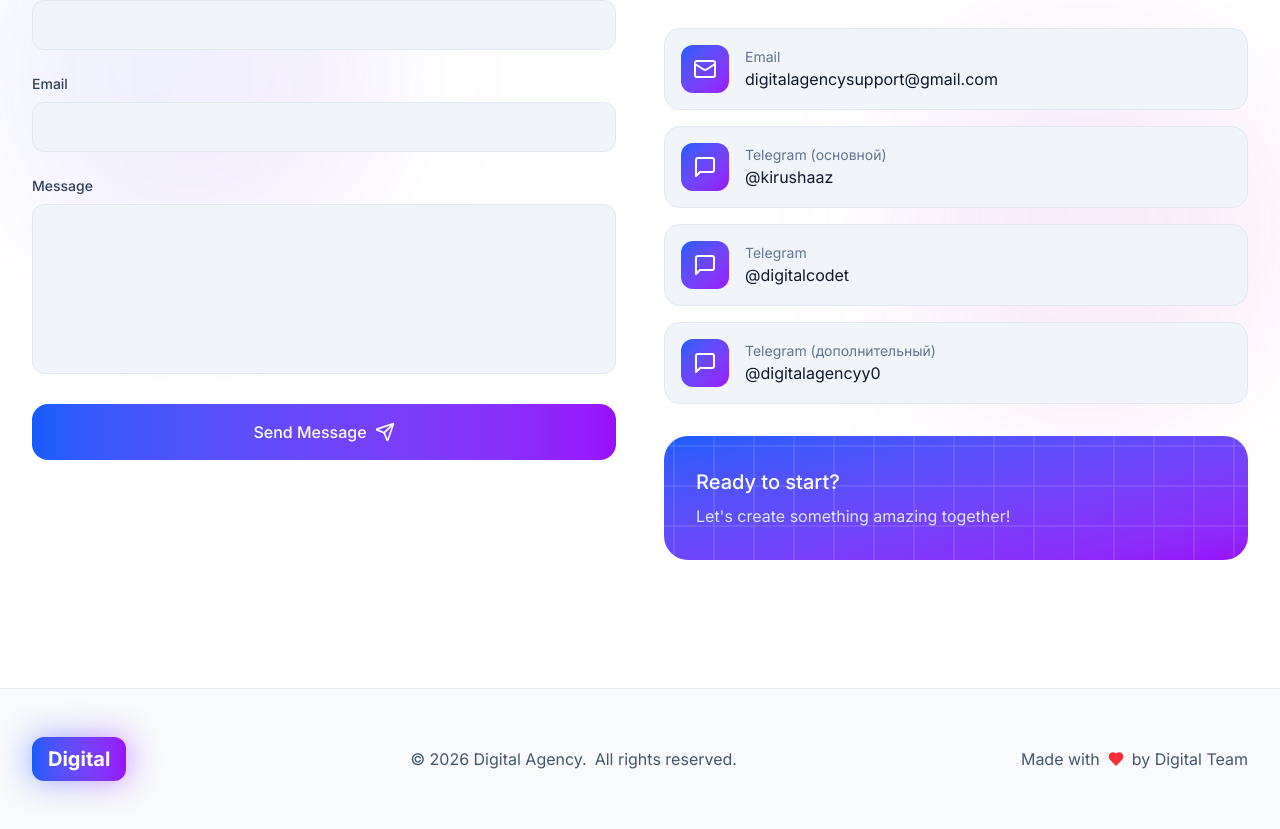
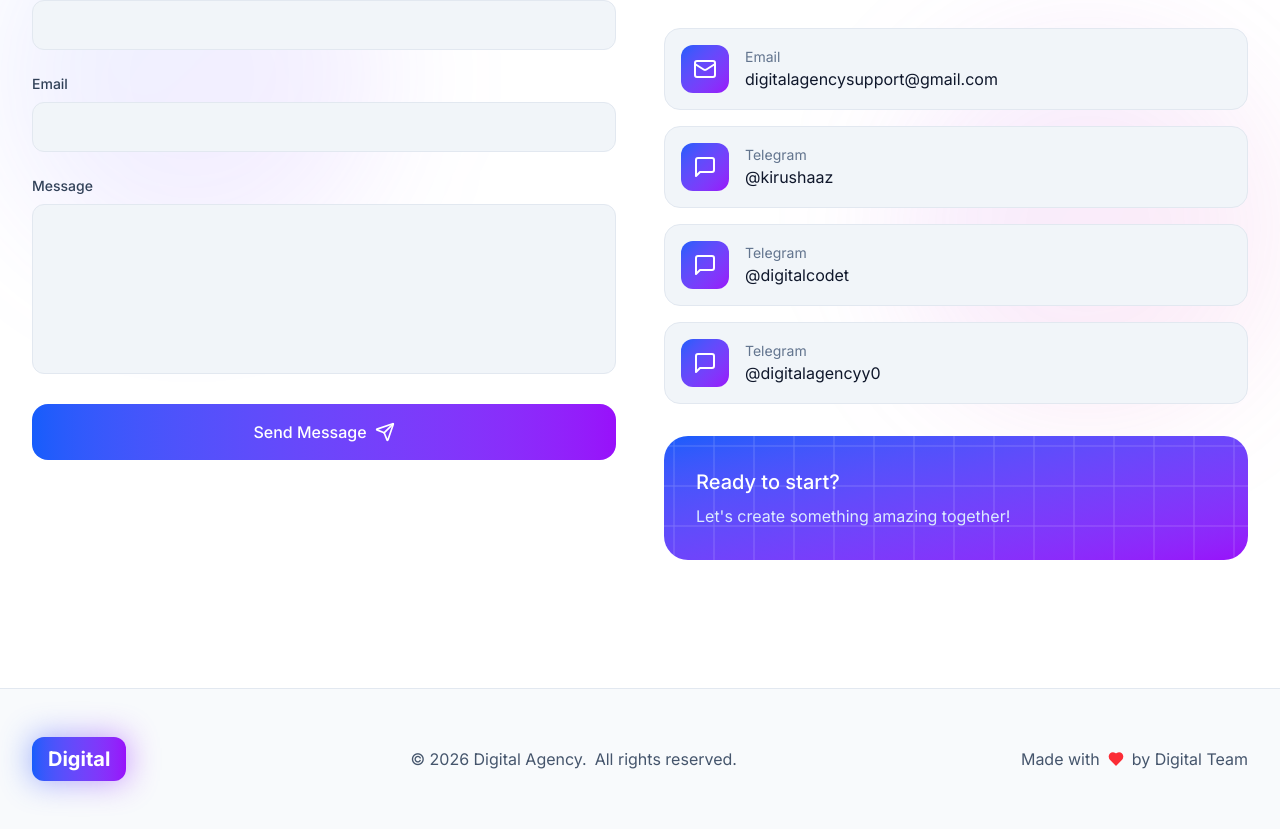
Before and after one commit to AlexBreid/digital_it, a React (Vite) app: page / in a window 1280 px wide. Shown: the part 5022-5851 px from the top of the page. Built offline with nearby package versions, Linux system fonts and the light colour scheme.

Commit message:
Initial commit: Formspree integration and UI fixes

```diff
--- a/src/app/components/Contact.tsx
+++ b/src/app/components/Contact.tsx
@@ -70,7 +70,7 @@ export function Contact() {
     },
     {
       icon: MessageSquare,
-      label: 'Telegram (основной)',
+      label: 'Telegram',
       value: '@kirushaaz',
       href: 'https://t.me/kirushaaz',
     },
@@ -82,7 +82,7 @@ export function Contact() {
     },
     {
       icon: MessageSquare,
-      label: 'Telegram (дополнительный)',
+      label: 'Telegram',
       value: '@digitalagencyy0',
       href: 'https://t.me/digitalagencyy0',
     },
@@ -243,7 +243,7 @@ export function Contact() {
               <div className="space-y-4">
                 {contactInfo.map((info) => (
                   <a
-                    key={info.label}
+                    key={`${info.label}-${info.value}`}
                     href={info.href}
                     className="group flex items-center gap-4 p-4 rounded-2xl bg-slate-100 dark:bg-slate-800 border border-slate-200 dark:border-slate-700 hover:border-blue-500 dark:hover:border-blue-400 transition-all"
                   >
```
